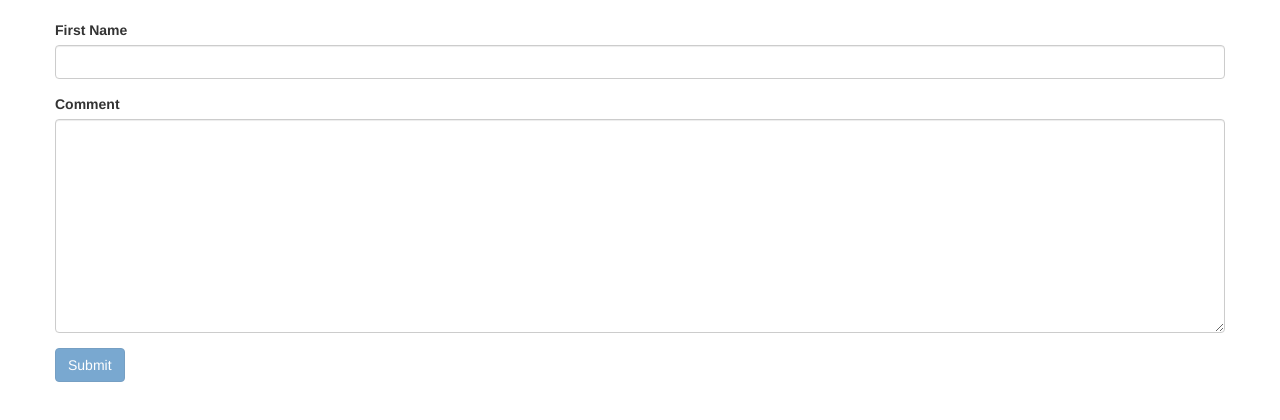
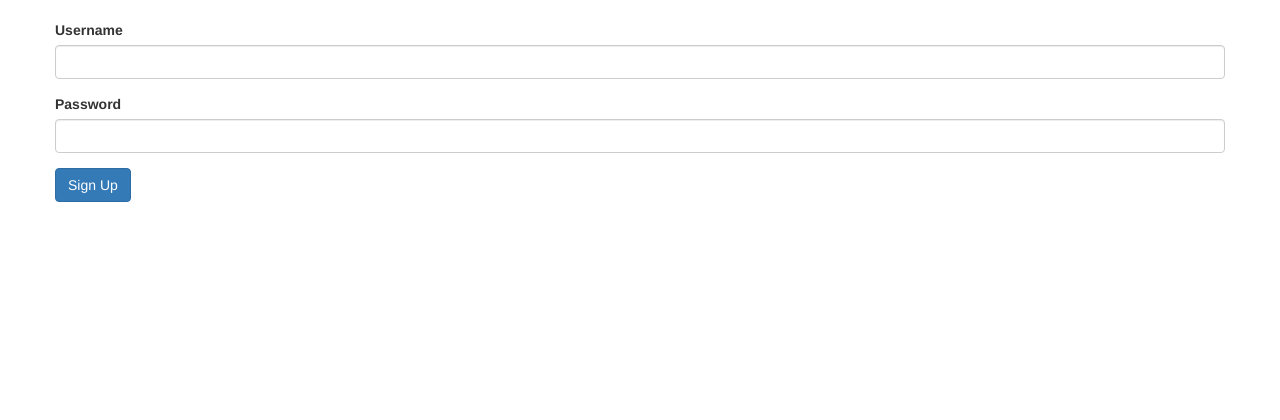
Before and after one commit to gazdagergo/angular-course, an Angular app: page / in a window 1280 px wide. Shown: the top 420 px of the page. Built offline with nearby package versions, Linux system fonts and the light colour scheme.

Commit message:
cutom validation form prepared

```diff
--- a/src/app/app.component.html
+++ b/src/app/app.component.html
@@ -1,7 +1,7 @@
 <div class="container">
     <div class="row">
         <br>
-        <contact-form></contact-form>
+        <login-form></login-form>
 
     </div>
 </div>
--- a/src/app/app.module.ts
+++ b/src/app/app.module.ts
@@ -12,6 +12,7 @@ import { FavoriteComponent } from './favorite/favorite.component';
 import { BootstrapPanelComponent } from './bootstrap-panel/bootstrap-panel.component';
 import { ZippyComponent } from './zippy/zippy.component';
 import { ContactFormComponent } from './contact-form/contact-form.component';
+import { LoginFormComponent } from './login-form/login-form.component';
 
 @NgModule({
   declarations: [
@@ -23,7 +24,8 @@ import { ContactFormComponent } from './contact-form/contact-form.component';
     FavoriteComponent,
     BootstrapPanelComponent,
     ZippyComponent,
-    ContactFormComponent
+    ContactFormComponent,
+    LoginFormComponent
   ],
   imports: [
     BrowserModule,
--- /dev/null
+++ b/src/app/login-form/login-form.component.html
@@ -0,0 +1,11 @@
+<form>
+  <div class="form-group">
+    <label for="username">Username</label>
+    <input type="text" id="username" class="form-control">
+  </div>
+  <div class="form-group">
+    <label for="password">Password</label>
+    <input type="text" id="password" class="form-control">
+  </div>
+  <button class="btn btn-primary" type="submit">Sign Up</button>
+</form>
--- /dev/null
+++ b/src/app/login-form/login-form.component.ts
@@ -0,0 +1,15 @@
+import { Component, OnInit } from '@angular/core';
+
+@Component({
+  selector: 'login-form',
+  templateUrl: './login-form.component.html',
+  styleUrls: ['./login-form.component.css']
+})
+export class LoginFormComponent implements OnInit {
+
+  constructor() { }
+
+  ngOnInit() {
+  }
+
+}
```
Also changed, not shown: src/app/login-form/login-form.component.css (added), 2 other files (tests, documents, lock files or other folders).
